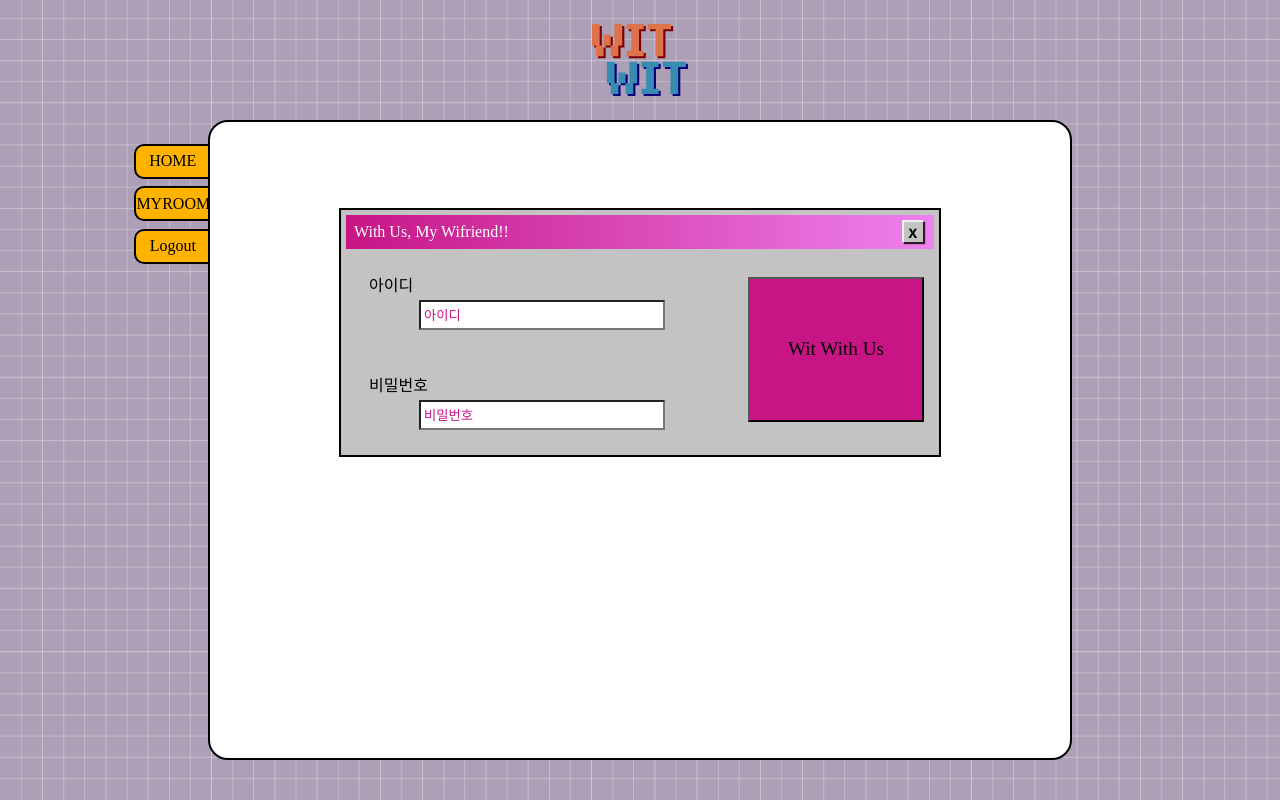
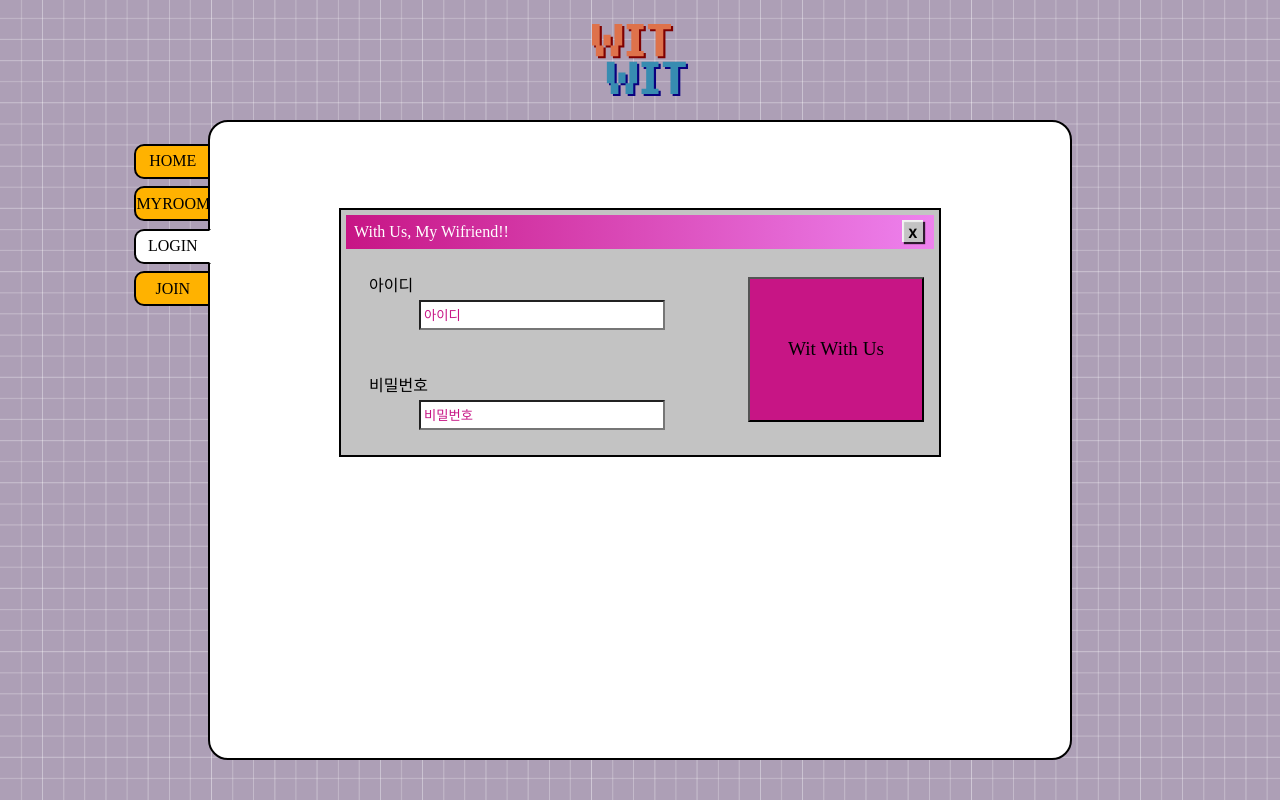
Before and after one commit to soyeon-noh/WitWit, a React (Create React App) app in the folder react/: page /login in a window 1280 px wide. Built offline with nearby package versions, Linux system fonts and the light colour scheme; a web font is replaced by a local one.

Commit message:
fix(front): login 여부에 따른 nav 변화

```diff
--- a/react/src/comps/Bookmark.jsx
+++ b/react/src/comps/Bookmark.jsx
@@ -1,4 +1,4 @@
-import React from "react";
+import React, { useEffect } from "react";
 import "../css/Bookmark.css";
 import { NavLink } from "react-router-dom";
 import { useUserCheckContext } from "../context/UserCheckContextProvider";
@@ -6,8 +6,14 @@ import { useUserCheckContext } from "../context/UserCheckContextProvider";
 const user_id = "@c_a_y";
 
 function Bookmark() {
+  // const { userC, userCheck } = useUserCheckContext();
+  // useEffect(userCheck, [userC.userId]);
 
-  const {userC} = useUserCheckContext();
+  const { userC } = useUserCheckContext();
+
+  // login된 user가 있을 경우 : user정보
+  // login된 user가 없을 경우 : false
+  console.log("userC", userC);
 
   return (
     <div className="btn_bookmark_box">
@@ -17,11 +23,12 @@ function Bookmark() {
       <NavLink className="btn_bookmark myroom" to={user_id}>
         MYROOM
       </NavLink>
-      {userC ?
-      <NavLink className="btn_bookmark logout" to="/logout">
-        Logout
-      </NavLink>
-      : <>
+      {userC.userId ? (
+        <NavLink className="btn_bookmark logout" to="/logout">
+          Logout
+        </NavLink>
+      ) : (
+        <>
           <NavLink className="btn_bookmark login" to="/login">
             LOGIN
           </NavLink>
@@ -29,7 +36,7 @@ function Bookmark() {
             JOIN
           </NavLink>
         </>
-      }
+      )}
     </div>
   );
 }
--- a/react/src/comps/Login.jsx
+++ b/react/src/comps/Login.jsx
@@ -4,10 +4,13 @@ import "../css/Login.css";
 
 import { useUserContext } from "../context/UserContextProvider";
 import { LoginFetch } from "../functions/UserFetch";
+import { useUserCheckContext } from "../context/UserCheckContextProvider";
 
 function Login({ goBackHome }) {
   const navigate = useNavigate();
   const { user, onChangeHandler } = useUserContext();
+  // 테스트중입니다
+  const { userCheck } = useUserCheckContext();
 
   const onLoginEventHandler = async () => {
     const res = await LoginFetch(user);
@@ -26,6 +29,10 @@ function Login({ goBackHome }) {
     }
 
     window.alert("로그인성공");
+
+    // 테스트중입니다
+    // 로그아웃일때도 해줘야하나
+    userCheck();
     navigate(`/`);
   };
 
--- a/react/src/context/UserCheckContextProvider.jsx
+++ b/react/src/context/UserCheckContextProvider.jsx
@@ -4,26 +4,26 @@ import { createContext } from "react";
 import { UserCheck } from "../functions/UserFetch";
 
 const AppContext = createContext();
-export const useUserCheckContext =() =>{
-    return useContext(AppContext);
-}
+export const useUserCheckContext = () => {
+  return useContext(AppContext);
+};
 
 function UserCheckContextProvider({ children }) {
+  const [userC, setUserC] = useState({
+    userId: "",
+    password: "",
+    userName: "",
+    email: "",
+  });
 
-    const [userC, setUserC] = useState({
-        userId:"",
-        password:"",
-        userName:"",
-        email:""
-    });
+  const userCheck = async () => {
+    const res = await UserCheck();
+    setUserC(res);
+    console.log("userC 확인", userC);
+  };
 
-    const userCheck = async () =>{
-        const res = await UserCheck();
-        setUserC(res)
-    }
-
-    const dataList = {userC,userCheck}
-    return <AppContext.Provider value={dataList}>{children}</AppContext.Provider>
+  const dataList = { userC, userCheck };
+  return <AppContext.Provider value={dataList}>{children}</AppContext.Provider>;
 }
 
 export default UserCheckContextProvider;
--- a/react/src/functions/UserFetch.jsx
+++ b/react/src/functions/UserFetch.jsx
@@ -1,29 +1,27 @@
-const fetch_option = (user)=> {
+const fetch_option = (user) => {
   return {
-        method:"POST",
+    method: "POST",
     headers: {
       "Content-Type": "application/json",
     },
-        body:JSON.stringify(user)
-    }
-}
+    body: JSON.stringify(user),
+  };
+};
 
-
-export const LoginFetch =async(user) =>{
+export const LoginFetch = async (user) => {
   const option = fetch_option(user);
   const res = await fetch(`/users/login`, option);
-    return res
-}
+  return res;
+};
 
-
-export const JoginFetch =async(user) =>{
+// 여기 오타있어요 jogin -> join
+export const JoginFetch = async (user) => {
   const option = fetch_option(user);
   await fetch(`/users/join`, option);
-}
+};
 
-
-export const UserCheck = async() =>{
-    const res = await fetch(`/users/check`)
-    const user = await res.json()
-    return user
-}
+export const UserCheck = async () => {
+  const res = await fetch(`/users/check`);
+  const user = await res.json();
+  return user;
+};
--- a/react/src/functions/WitFetch.jsx
+++ b/react/src/functions/WitFetch.jsx
@@ -12,6 +12,21 @@ const fetchPostOption = (list) => {
 // 수정 필요 로그인에 따라 다르게
 export const WitFetch = async () => {
   const res = await fetch("/wit");
+  const list = await res.json();
+  return list;
+};
+
+/** 이거 아래 두개 필요없나? 이미 기능이 구현되어 있는데 어디서 어떻게 한 건지 모르겠다. */
+// 로그인한 유저의 wit List 호출하는 Fetch
+export const WitLoginUserFetch = async () => {
+  const res = await fetch(`/wit/user`);
+  const list = await res.json();
+  return list;
+};
+
+// 특정 유저의 wit List 호출하는 Fetch
+export const WitUserFetch = async (user_id) => {
+  const res = await fetch(`/wit/user/${user_id}`);
   const list = await res.json();
   return list;
 };
```
Lines whose indentation alone changed are shown as unchanged.
